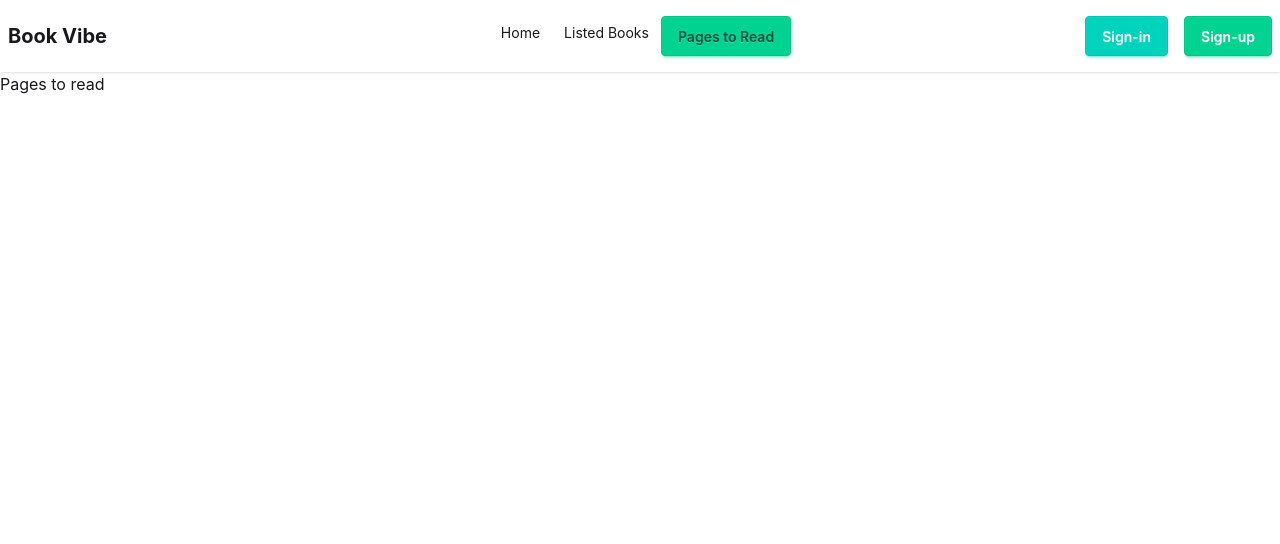
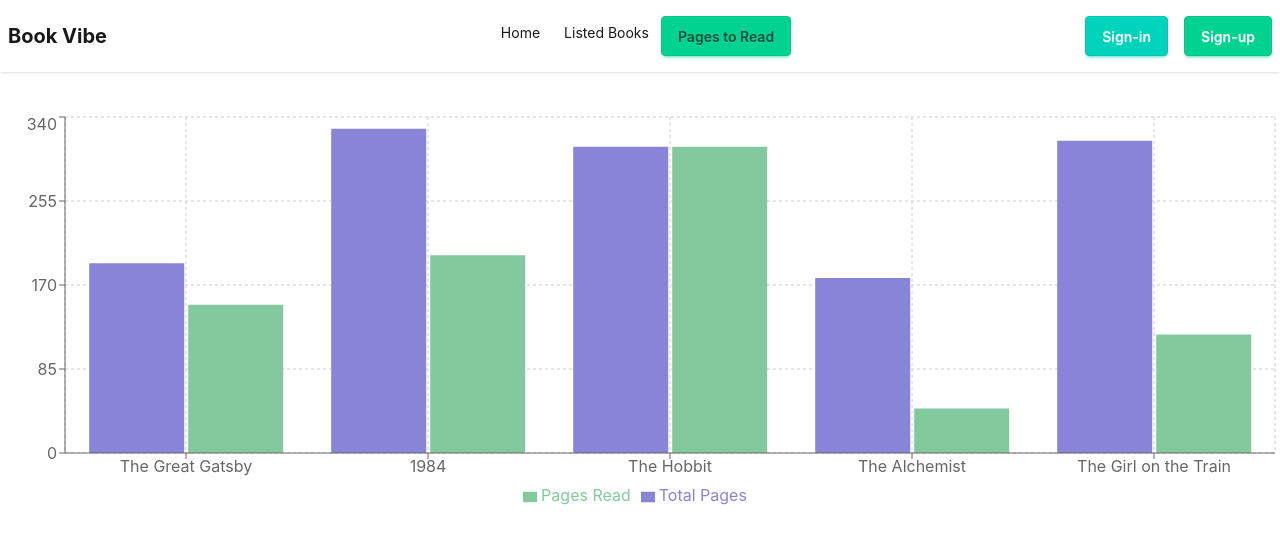
Before and after one commit to codeHasib/PH-React-Book-Vibe, a React (Vite) app: page /pagesToRead in a window 1280 px wide. Shown: the top 544 px of the page. Built offline with nearby package versions, Linux system fonts and the light colour scheme.

Commit message:
add dummy pages to read rechart and stick the nav

```diff
--- a/package.json
+++ b/package.json
@@ -19,6 +19,7 @@
     "react-router": "^7.14.0",
     "react-tabs": "^6.1.1",
     "react-toastify": "^11.0.5",
+    "recharts": "^3.8.1",
     "tailwindcss": "^4.2.2"
   },
   "devDependencies": {
--- a/src/App.jsx
+++ b/src/App.jsx
@@ -7,9 +7,14 @@ import { ToastContainer } from "react-toastify";
 
 const bookData = axios.get("/src/assets/public/booksData.json");
 
+const readBook = axios.get("/src/assets/public/readPagesData.json");
+
 function App() {
   const booksRes = use(bookData);
   const books = booksRes.data;
+
+  const readBookRes = use(readBook);
+  const pagesRead = readBookRes.data;
 
   const [readList, setReadList] = useState([]);
   const [wishList, setWishList] = useState([]);
@@ -17,7 +22,14 @@ function App() {
   return (
     <>
       <BookContext.Provider
-        value={{ books, readList, setReadList, wishList, setWishList }}
+        value={{
+          books,
+          readList,
+          setReadList,
+          wishList,
+          setWishList,
+          pagesRead,
+        }}
       >
         <NavBar></NavBar>
         <Outlet></Outlet>
--- a/src/Components/ListedBooks.jsx
+++ b/src/Components/ListedBooks.jsx
@@ -1,9 +1,11 @@
-import React from "react";
+import React, { useState } from "react";
 import { Link, Outlet } from "react-router";
 import { Tab, Tabs, TabList, TabPanel } from "react-tabs";
 import "react-tabs/style/react-tabs.css";
 
 const ListedBooks = () => {
+  const [sort, setSort] = useState("");
+
   return (
     <>
       <div className="container mx-auto">
@@ -13,17 +15,17 @@ const ListedBooks = () => {
         <div className="flex justify-center items-center">
           <div className="dropdown dropdown-center">
             <div tabIndex={0} role="button" className="btn m-1">
-              Click ⬇️
+              Sort by : {`(${sort})`}
             </div>
             <ul
               tabIndex="-1"
               className="dropdown-content menu bg-base-100 rounded-box z-1 w-52 p-2 shadow-sm"
             >
               <li>
-                <a>Pages</a>
+                <a onClick={() => setSort("Pages")}>Pages</a>
               </li>
               <li>
-                <a>Rating</a>
+                <a onClick={() => setSort("Rating")}>Rating</a>
               </li>
             </ul>
           </div>
--- a/src/Components/NavBar.jsx
+++ b/src/Components/NavBar.jsx
@@ -35,7 +35,7 @@ const NavBar = () => {
   );
 
   return (
-    <nav className="bg-base-100 shadow-sm">
+    <nav className="bg-base-100 shadow-sm sticky top-0 lef-0 z-50">
       <div className="navbar container mx-auto">
         <div className="navbar-start">
           <div className="dropdown">
--- /dev/null
+++ b/src/Components/PageRechart.jsx
@@ -0,0 +1,35 @@
+import React, { useContext } from "react";
+import {
+  BarChart,
+  Bar,
+  XAxis,
+  YAxis,
+  CartesianGrid,
+  Tooltip,
+  Legend,
+  ResponsiveContainer,
+} from "recharts";
+import { BookContext } from "../Context/BookContext";
+
+const PageRechart = () => {
+  const { pagesRead } = useContext(BookContext);
+  return (
+    <div className="w-full h-100">
+      <ResponsiveContainer>
+        <BarChart data={pagesRead}>
+          <CartesianGrid strokeDasharray="3 3" />
+          <XAxis dataKey="bookName" />
+          <YAxis />
+          <Tooltip />
+          <Legend />
+          {/* Total Pages Bar */}
+          <Bar dataKey="totalPages" fill="#8884d8" name="Total Pages" />
+          {/* Pages Read Bar */}
+          <Bar dataKey="pagesRead" fill="#82ca9d" name="Pages Read" />
+        </BarChart>
+      </ResponsiveContainer>
+    </div>
+  );
+};
+
+export default PageRechart;
--- a/src/Components/PagesToRead.jsx
+++ b/src/Components/PagesToRead.jsx
@@ -1,7 +1,14 @@
 import React from "react";
+import PageRechart from "./PageRechart";
 
 const PagesToRead = () => {
-  return <div>Pages to read</div>;
+  return (
+    <>
+      <div className="container mx-auto my-10">
+        <PageRechart></PageRechart>
+      </div>
+    </>
+  );
 };
 
 export default PagesToRead;
--- /dev/null
+++ b/src/assets/public/readPagesData.json
@@ -0,0 +1,27 @@
+[
+  {
+    "bookName": "The Great Gatsby",
+    "totalPages": 192,
+    "pagesRead": 150
+  },
+  {
+    "bookName": "1984",
+    "totalPages": 328,
+    "pagesRead": 200
+  },
+  {
+    "bookName": "The Hobbit",
+    "totalPages": 310,
+    "pagesRead": 310
+  },
+  {
+    "bookName": "The Alchemist",
+    "totalPages": 177,
+    "pagesRead": 45
+  },
+  {
+    "bookName": "The Girl on the Train",
+    "totalPages": 316,
+    "pagesRead": 120
+  }
+]
```
Also changed, not shown: 1 other file (tests, documents, lock files or other folders).
